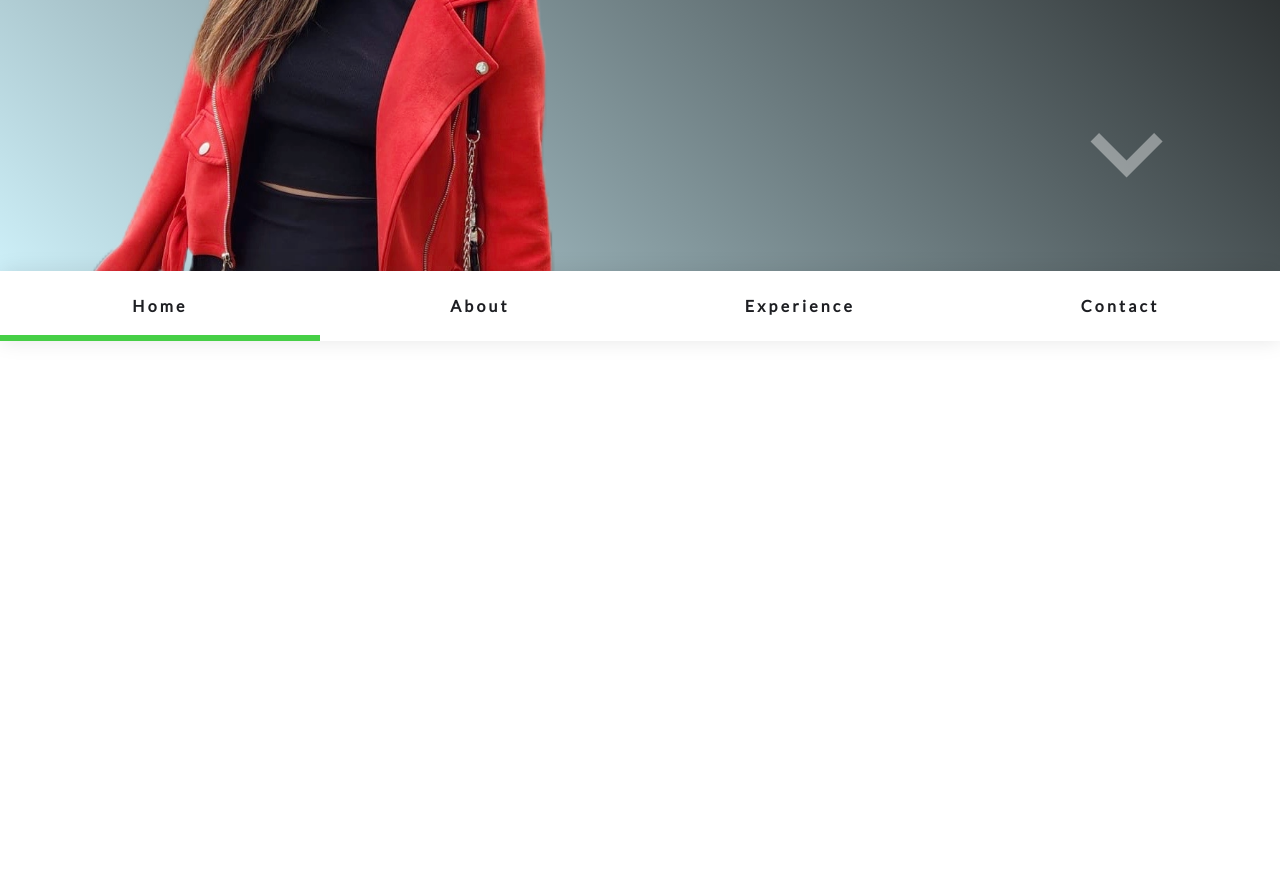
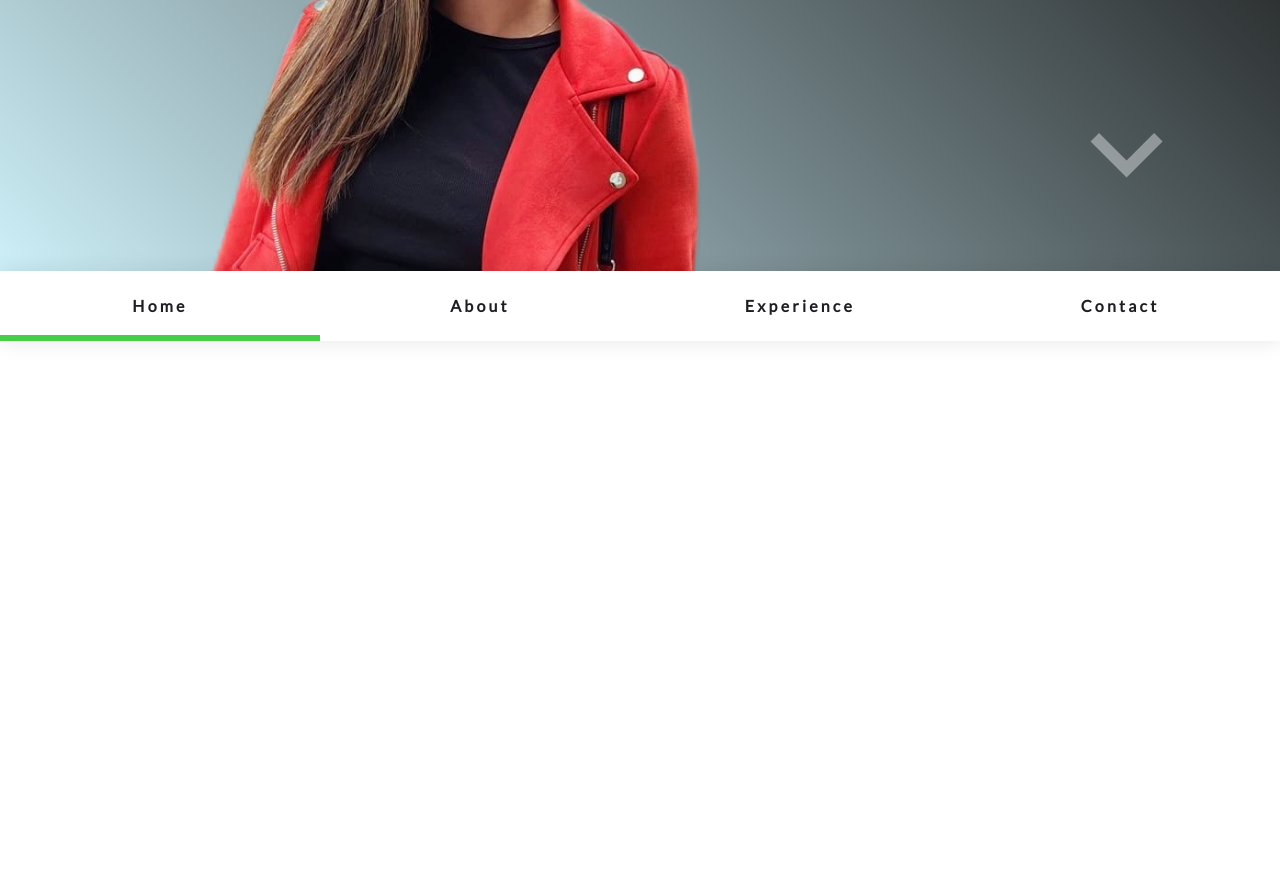
Before and after one commit to yelizguler/yelizguler-portfolio, a plain HTML site: page index.html in a window 1280 px wide. Shown: the part 529-1410 px from the top of the page. Drawn offline with nearby package versions, Linux system fonts and the light colour scheme.

Commit message:
Small improvements

```diff
--- a/style.css
+++ b/style.css
@@ -251,7 +251,7 @@ body.portfolio .tabs .slider .indicator {
 
 .hero img {
     bottom: 70px;
-    max-height: 780px;
+    max-height: 1000px;
     max-width: 75%;
     height: max-content;
     top: 25%;
```
